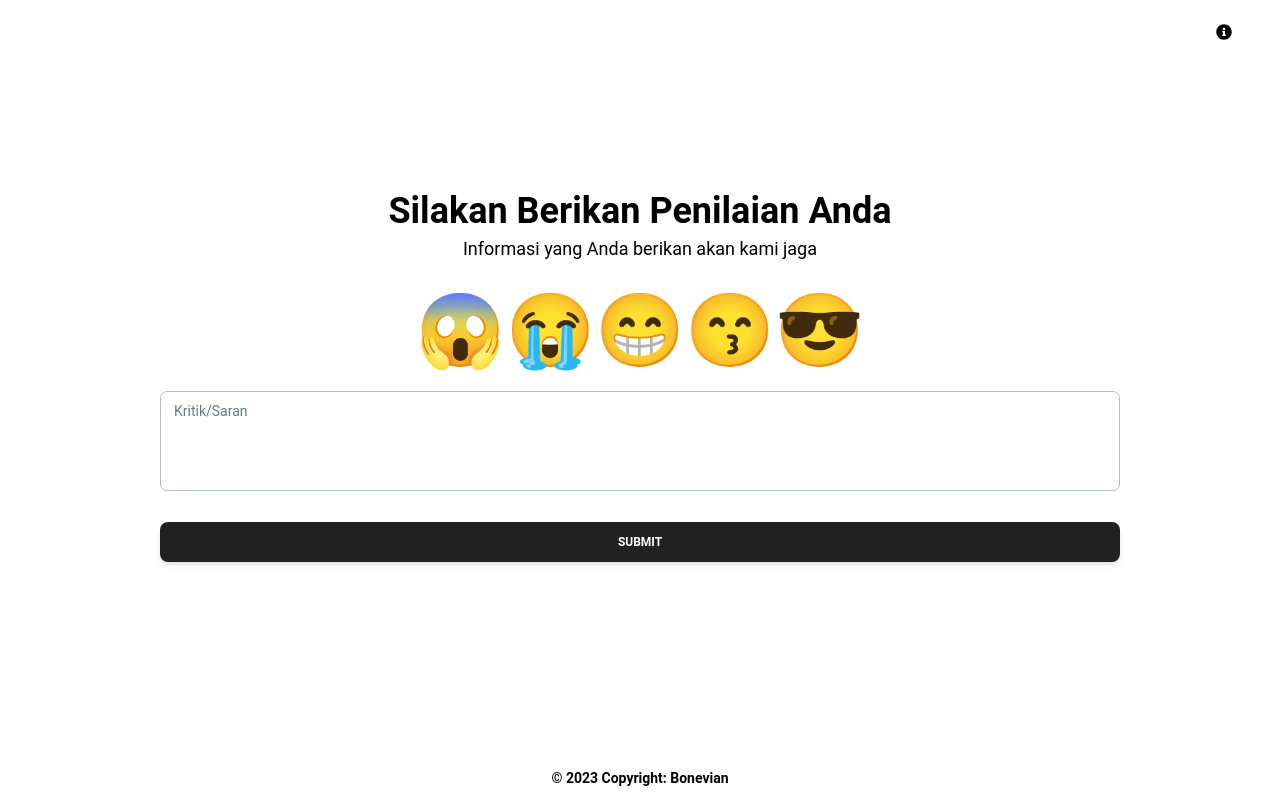
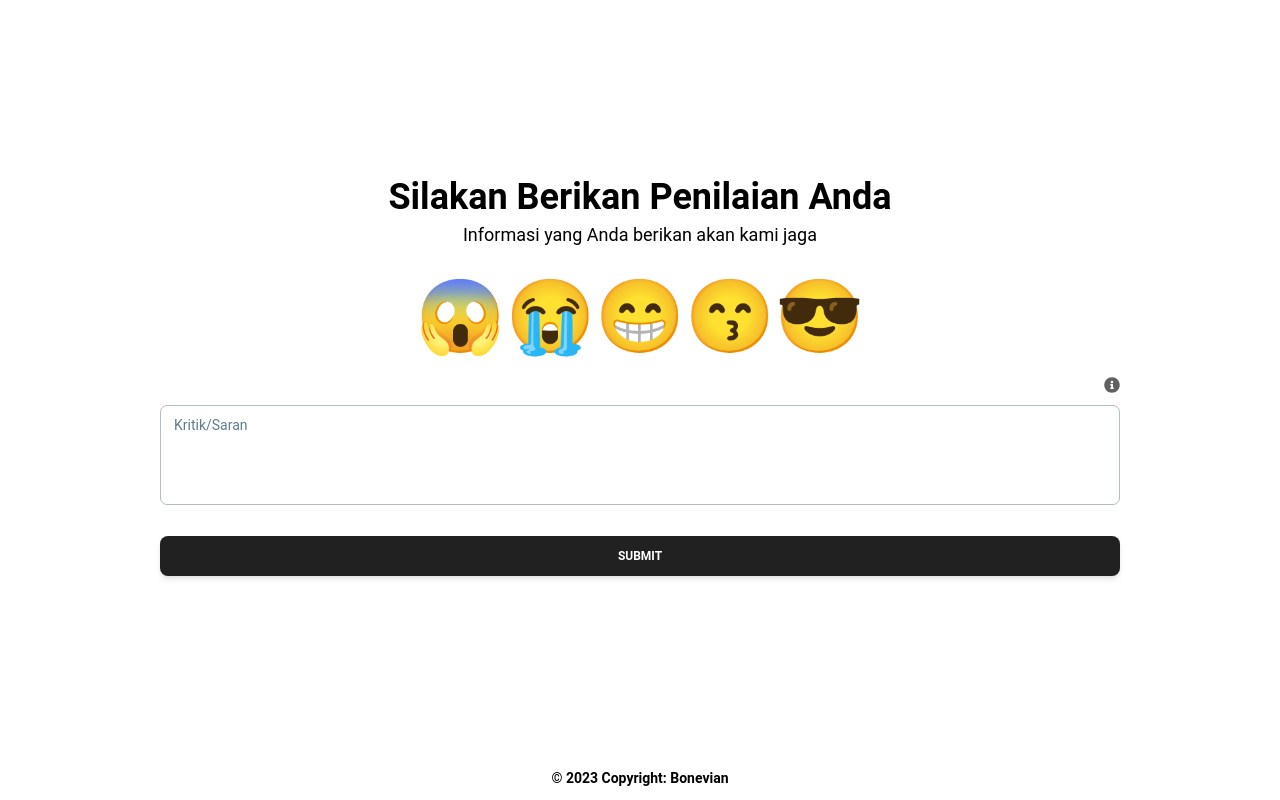
Before and after one commit to MuhammadNazhimMaulana/advice-app-customer, a React (Create React App) app: page /form/1 in a window 1280 px wide. Built offline with nearby package versions, Linux system fonts and the light colour scheme; the HTML template or start-up script is replaced by a standard one.

Commit message:
Update position of information

```diff
--- a/src/components/InfoModal.js
+++ b/src/components/InfoModal.js
@@ -17,8 +17,8 @@ const InfoModal = () => {
       <Fragment>
 
         {/* Set Up The Button */}
-        <div className="relative h-full w-full">
-            <button className="absolute top-0 right-0 h-16 w-16 " onClick={handleOpen}><FaInfoCircle /></button>
+        <div className="flex h-full w-full justify-end mb-3">
+            <p className="hover:cursor-pointer" onClick={handleOpen}><FaInfoCircle /></p>
         </div>
 
 
@@ -43,7 +43,6 @@ const InfoModal = () => {
 
             {/* Close Button */}
             <Button
-              color="black"
               onClick={handleOpen}
               className="mr-1 w-full"
             >
--- a/src/components/Rating.js
+++ b/src/components/Rating.js
@@ -3,6 +3,7 @@ import {
   Textarea,
   Tooltip
 } from "@material-tailwind/react";
+import InfoModal from '../components/InfoModal';
 
 const StarRating = ({TextArea}) => {
     const [rating, setRating] = useState(0);
@@ -99,6 +100,7 @@ const StarRating = ({TextArea}) => {
 
         {/* Advice */}
         <div className="mt-6">
+            <InfoModal />
             <Textarea required={required} onChange={handleChange} className="text-black" name="advice" value={advice} color="blue" variant="outlined" label="Kritik/Saran"/>
         </div>
       </div>
--- a/src/pages/Form.js
+++ b/src/pages/Form.js
@@ -9,7 +9,6 @@ import {
 } from "@material-tailwind/react";
 import StarRating from '../components/Rating';
 import Footer from '../components/Footer';
-import InfoModal from '../components/InfoModal';
 
 const Form = () => {
     // Preparing Navigation
@@ -52,7 +51,6 @@ const Form = () => {
 
     return (
         <div className="min-h-screen flex flex-col justify-center">
-            <InfoModal></InfoModal>
             <Card color="transparent" shadow={false} className="mt-auto">
                 <Typography variant="h4" color="black" className="text-center md:text-3xl lg:text-4xl">
                     Silakan Berikan Penilaian Anda
--- a/src/pages/Thanks.js
+++ b/src/pages/Thanks.js
@@ -16,7 +16,7 @@ const Thanks = () => {
           // Redirect back to default page
           navigate('/form/' + data.employee_id, { replace: true });
         }, 3000);
-      }, []);
+      });
 
     return (
         <div className="flex flex-col items-center justify-center h-screen">
```
